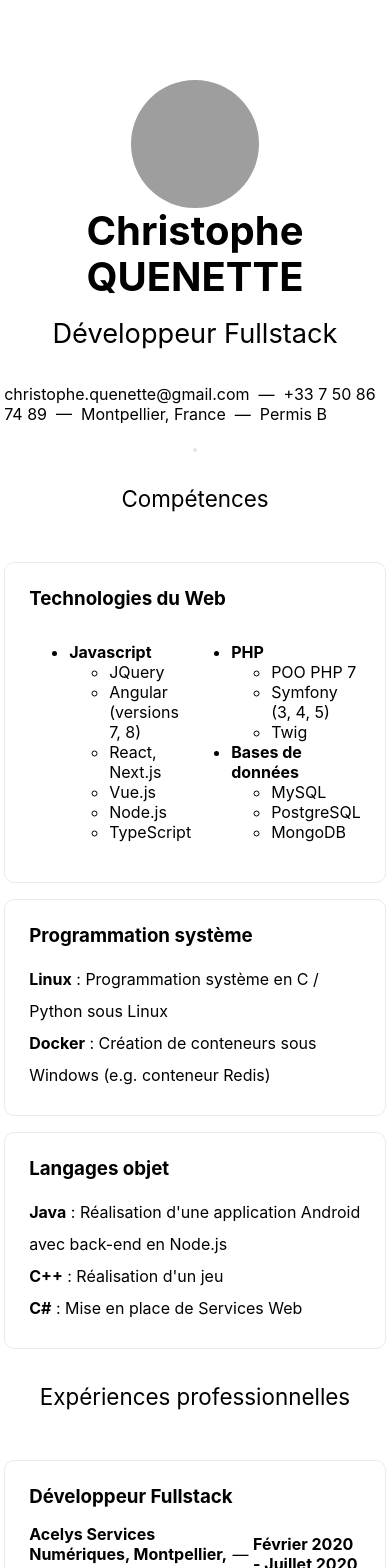
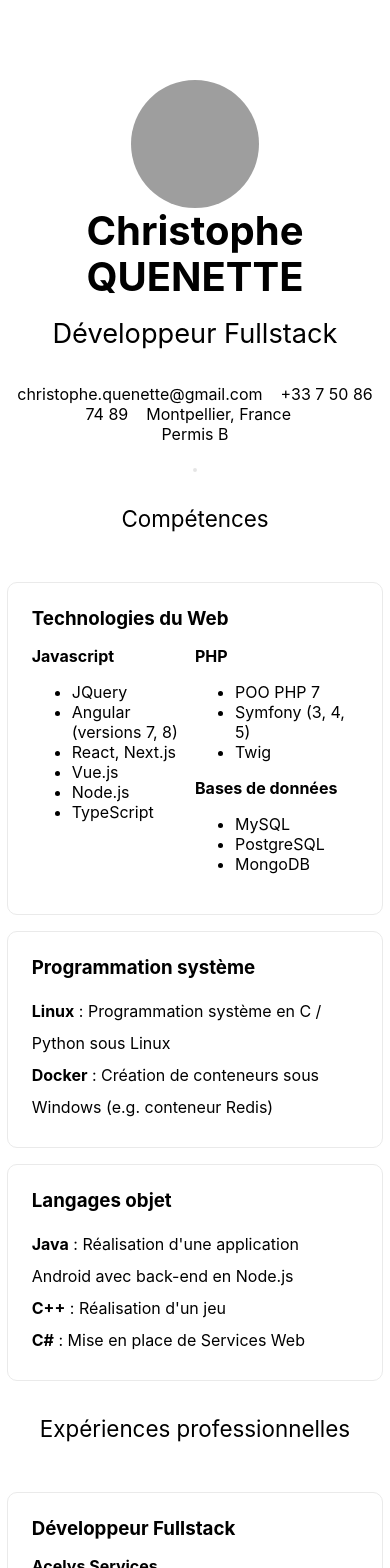
Before and after one commit to cmamon/cv, a Next.js app: page / in a window 390 px wide. Shown: the top 1568 px of the page. Built offline with nearby package versions, Linux system fonts and the light colour scheme; grey boxes are pictures that could not be loaded.

Commit message:
Improve appearance on smaller screens

```diff
--- a/pages/index.js
+++ b/pages/index.js
@@ -27,7 +27,7 @@ export default function Home() {
           <p className={styles.description}>
             Développeur Fullstack
           </p>
-          <p>christophe.quenette@gmail.com &nbsp;&mdash;&nbsp; +33 7 50 86 74 89 &nbsp;&mdash;&nbsp; Montpellier, France &nbsp;&mdash;&nbsp; Permis B</p>
+          <p className={styles.personal_infos}><span>christophe.quenette@gmail.com</span> &nbsp;&nbsp; <span>+33 7 50 86 74 89</span> &nbsp;&nbsp; <span>Montpellier, France</span> &nbsp;&nbsp; <span>Permis B</span></p>
         </header>
 
         <hr className={styles.sep} />
@@ -40,8 +40,8 @@ export default function Home() {
           <div className={styles.card}>
             <h3>Technologies du Web</h3>
             <div className={styles.row}>
-              <ul className={styles.column}>
-                <li><b>Javascript</b></li>
+              <div className={styles.column}>
+                <b>Javascript</b>
                 <ul>
                   <li>JQuery</li>
                   <li>Angular (versions 7, 8)</li>
@@ -50,21 +50,21 @@ export default function Home() {
                   <li>Node.js</li>
                   <li>TypeScript</li>
                 </ul>
-              </ul>
-              <ul className={styles.column}>
-                <li><b>PHP</b></li>
+              </div>
+              <div className={styles.column}>
+                <b>PHP</b>
                 <ul>
                   <li>POO PHP 7</li>
                   <li>Symfony (3, 4, 5)</li>
                   <li>Twig</li>
                 </ul>
-                <li><b>Bases de données</b></li>
+                <b>Bases de données</b>
                 <ul>
                   <li>MySQL</li>
                   <li>PostgreSQL</li>
                   <li>MongoDB</li>
                 </ul>
-              </ul>
+              </div>
             </div>
           </div>
 
--- a/styles/Home.module.css
+++ b/styles/Home.module.css
@@ -25,6 +25,10 @@
 .headerImage {
   width: 8rem;
   height: 8rem;
+}
+
+.personal_infos {
+  text-align: center;
 }
 
 .sep {
@@ -144,5 +148,31 @@
   .grid {
     width: 100%;
     flex-direction: column;
+    margin-left: 10px;
+    margin-right: 10px;
   }
 }
+
+@media screen and (max-width: 350px) {
+  .personal_infos span:nth-of-type(1) {
+    display: block;
+  }
+}
+
+@media screen and (max-width: 350px) {
+  .personal_infos span:nth-of-type(2) {
+    display: block;
+  }
+}
+
+@media screen and (max-width: 350px) {
+  .personal_infos span:nth-of-type(3) {
+    display: block;
+  }
+}
+
+@media screen and (max-width: 400px) {
+  .personal_infos span:last-of-type {
+    display: block;
+  }
+}
```
Lines whose indentation alone changed are shown as unchanged.
